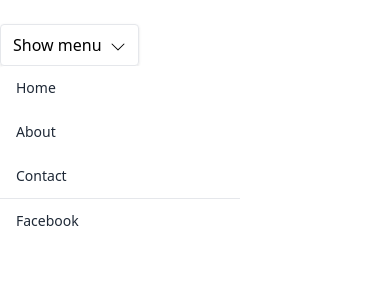
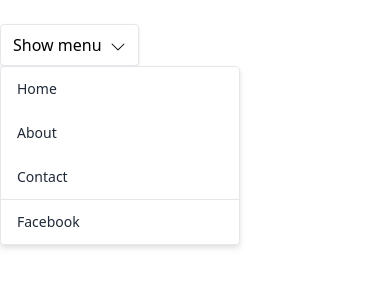
Before and after one commit to OzzyCzech/tailwind-dropdowns, a website built with Parcel: page src/index.html in a window 390 px wide. Both pictures are taken after a click on the button "Show menu". Built offline with nearby package versions, Linux system fonts and the light colour scheme.

Commit message:
Update menu

```diff
--- a/src/index.html
+++ b/src/index.html
@@ -18,7 +18,7 @@
     </button>
     <div
       id="userMenu"
-      class="hidden z-50 w-60 text-base bg-white rounded divide-y divide-gray-200 md:border md:dark:border-gray-600 md:drop-shadow-md dark:bg-gray-700 dark:divide-gray-600 focus:outline-none">
+      class="hidden z-50 w-60 text-base bg-white rounded divide-y divide-gray-200 border dark:border-gray-600 drop-shadow-md dark:bg-gray-700 dark:divide-gray-600 focus:outline-none">
       <ul>
         <li>
           <a href="/" class="block rounded-t py-3 px-4 text-sm text-gray-800 hover:bg-gray-100 dark:hover:bg-gray-600 dark:text-gray-200 dark:hover:text-white">Home</a>
```
